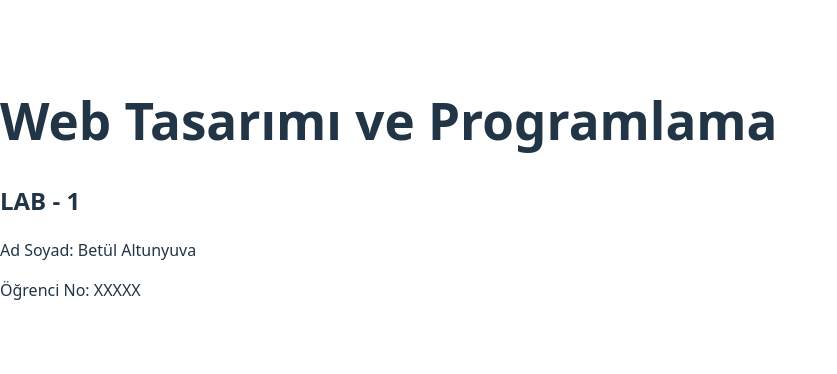
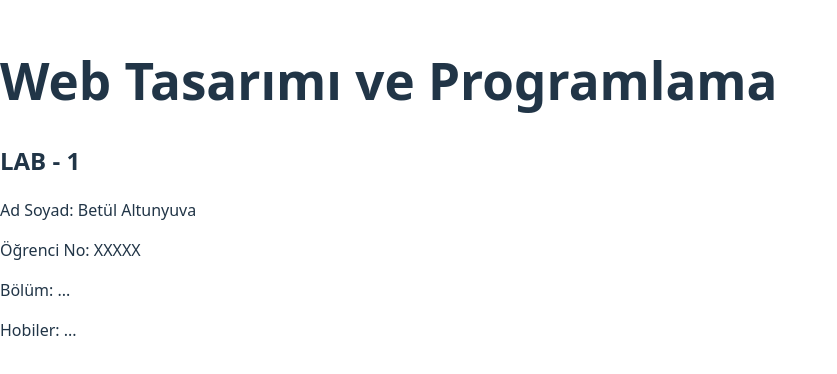
Before and after one commit to betulaltunyuva/web-lab-hello, a React (Vite) app: page / in a window 1280 px wide. Shown: the part 212-586 px from the top of the page, without its empty margins (0-837 px from the left). Built offline with nearby package versions, Linux system fonts and the light colour scheme.

Commit message:
feat: add extra personal details

```diff
--- a/src/App.tsx
+++ b/src/App.tsx
@@ -5,6 +5,8 @@ function App() {
       <h2>LAB - 1</h2>
       <p>Ad Soyad: Betül Altunyuva</p>
       <p>Öğrenci No: XXXXX</p>
+      <p>Bölüm: ...</p>
+      <p>Hobiler: ...</p>
     </div>
   )
 }
```
